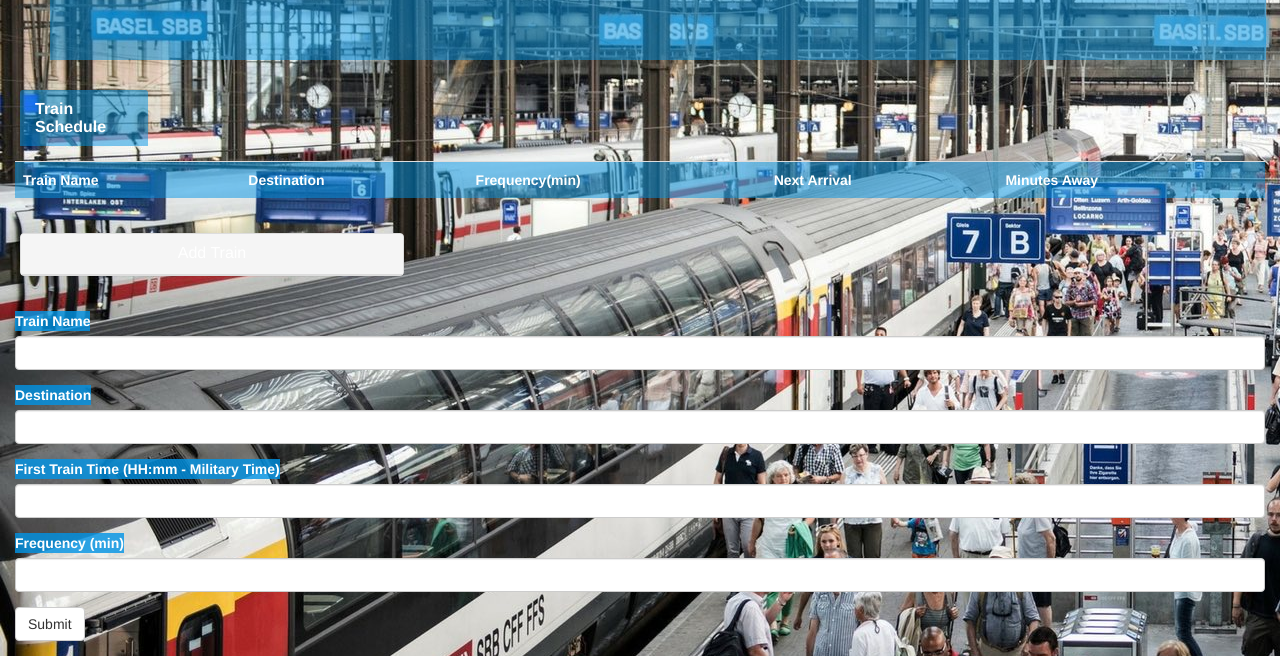
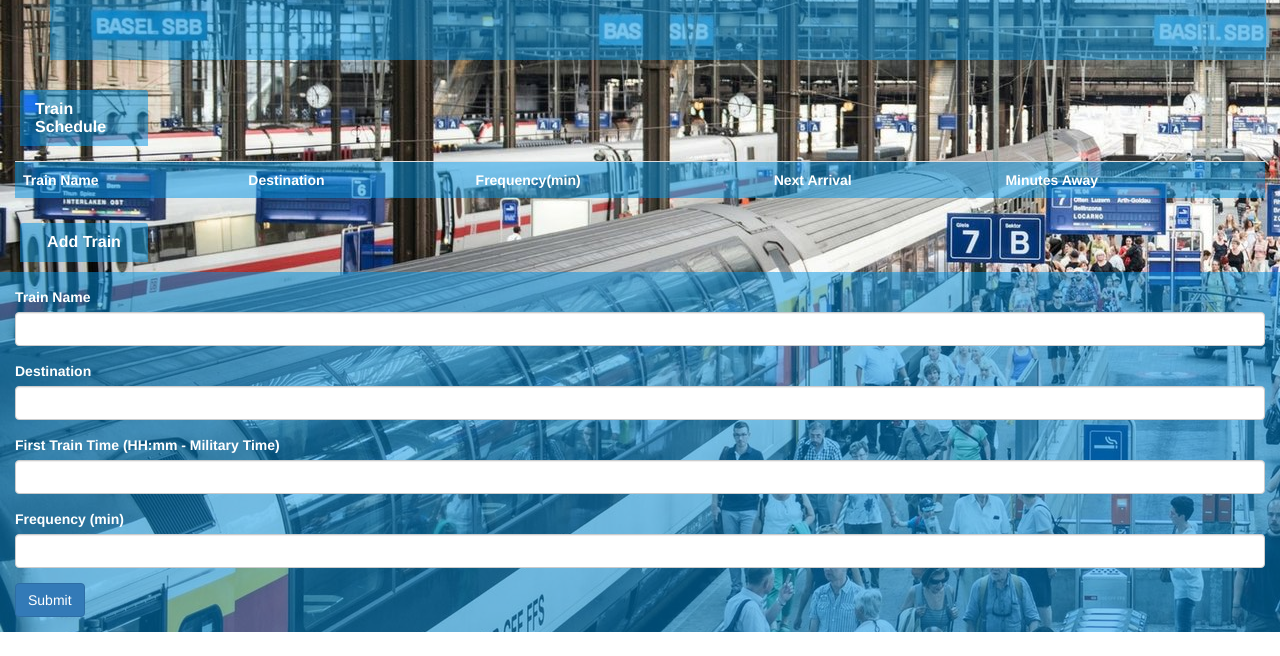
Before and after one commit to maxfaneuff/TrainSchedule, a plain HTML site: page index.html in a window 1280 px wide. Shown: the part 180-836 px from the top of the page. After the commit the page ends 812 px from the top, so only its background shows below. Drawn offline with nearby package versions, Linux system fonts and the light colour scheme; no server answers.

Commit message:
all done!

```diff
--- a/assets/style.css
+++ b/assets/style.css
@@ -18,25 +18,11 @@ body {
 	color: white;
 }
 
-#train-table-header {
+#train-table-header, #add-train-panel {
 	width: 10%;
 	position: relative;
 	left: 20px;
 	background:  rgba(0,148,230,0.5);
-}
-
-#add-train {
-	width: 30%;
-	position: relative;
-	left: 20px;
-}
-
-#add-train-text {
-	text-align: center;
-	color: white;
-	height: 20px;
-	width: 30;
-
 }
 
 #header-text{
@@ -49,13 +35,21 @@ body {
 	background:  rgba(0,148,230,0.5);
 }
 
+#add-train-panel {
+	position: relative;
+	bottom: 10px;
+}
+#add-train-text {
+	color: white;
+	text-align: center;
+}
+
 #train-table{
 	background: rgba(0,148,230,0.8);
 }
 
 #train-name-label, #destination-label, #frequency-label, #time-label {
-	color: white;
-	background: rgba(0,148,230,0.8);
+	color: rgb(255,255,255);
 }
 
 tr {
@@ -66,3 +60,8 @@ tr:hover {
 	color: black;
 	background: rgba(255,255,0,0.6)
 }
+
+#new-train-forms {
+	background:  rgba(0,148,230,0.5);
+
+}
--- a/index.html
+++ b/index.html
@@ -43,12 +43,12 @@
 </section>
 
 <section id="new-train">
-	<div class="panel panel-default" id="add-train">
-		<div class="panel-heading" id="add-train-panel">
-	    	<h3 class="panel-title" id="add-train-text">Add Train</h3>
+<!-- 	<div class="panel panel-default" id="add-train">
+ -->		<div class="panel-heading" id="add-train-panel">
+	    	<h3 class="panel-title" id="add-train-text"><strong>Add Train</strong></h3>
 		</div>
-	</div>
-	<div class="panel-body">
+<!-- 	</div>
+ -->	<div class="panel-body" id="new-train-forms">
 		<form>
 			<div class="form-group">
 			    <label id="train-name-label">Train Name</label>
@@ -66,7 +66,7 @@
 			    <label id="frequency-label">Frequency (min)</label>
 			    <input class="form-control" id="frequency">
 			</div>
-			<button type="submit" class="btn btn-default" id="submit">Submit</button>
+			<button type="submit" class="btn btn-primary" id="submit">Submit</button>
 		</form>
 	</div>
 </section>
```
